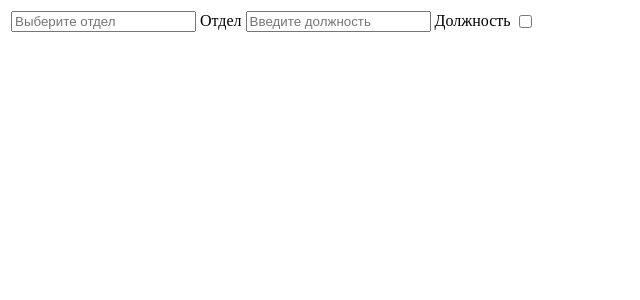
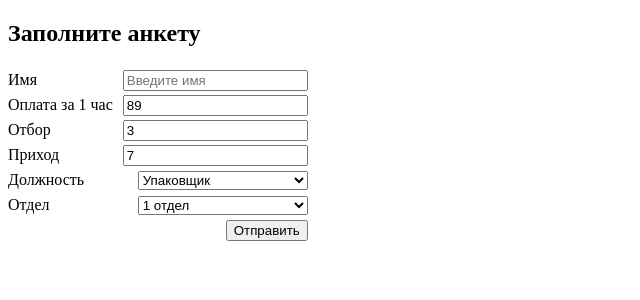
Before and after one commit to sober21/site_salaryProject, a Flask app: template main/templates/data_employees.html in a window 1280 px wide. Shown: the top 300 px of the page, without its empty margins (0-640 px from the left). Run offline with Flask 3, Linux system fonts and the light colour scheme; the template is opened without the code that fills it, so the values that code supplies are empty; parts of the project's set-up code (start-up, migrations or seed data) failed here and were passed over.

Commit message:
Сделано:     Настраиваю ксс и хтмл
Добавить/изменить:
    Добавить вывод данных за прошлый месяц/неделю при нажатии
    на стрелочку(влево/вправо);
    Добавить вывод зарплаты за определенный промежуток времени;
    Проверить работоспособность регистрации;
    Добавить тесты;
    Сделать добавление в базу данных через классы;
    Нормальные названия переменных, функций и т.д.

```diff
--- /dev/null
+++ b/main/static/for_employees.css
@@ -0,0 +1,15 @@
+.field {
+    text-align: right;
+    line-height: 25px;
+
+}
+label {
+    float: left;
+    padding-right: 10px;
+}
+select {
+    width: 170px
+}
+.main{
+    float: left;
+}
--- a/main/templates/data_employees.html
+++ b/main/templates/data_employees.html
@@ -3,22 +3,52 @@
 <head>
     <meta charset="UTF-8">
     <title>Анкета</title>
+    <link href="static/for_employees.css" rel="stylesheet" type="text/css">
 </head>
 <body>
-<table>
-  <tr>
-    <td>
-      <input type="text" id="workplace" placeholder="Выберите отдел">
+<h2>Заполните анкету</h2>
+<form method="post">
+  <div class="main">
+    <div class="field">
+      <label for="name">Имя</label>
+      <input type="text" id="name" required placeholder="Введите имя">
+    </div>
+    <div class="field">
+      <label for="hour_price">Оплата за 1 час</label>
+      <input type="number" value="89" id="hour_price" placeholder="Стоимость 1 часа" required>
+    </div>
+    <div class="field">
+      <label for="position_price1">Отбор</label>
+      <input type="number" step="0.1" value="3" id="position_price1" placeholder="Стоимость 1 позиции" required>
+    </div>
+    <div class="field">
+      <label for="position_price2">Приход</label>
+      <input type="number" step="0.1" value="7" id="position_price2" placeholder="Стоимость 1 позиции" required>
+    </div>
+    <div class="field">
+      <label for="job_title">Должность</label>
+      <select id="job_title" required>
+        <option disabled>Выберите должность</option>
+        <option value="Упаковщик">Упаковщик</option>
+        <option value="Пом.кладовщика">Пом.кладовщика</option>
+        <option value="Кладовщик">Кладовщик</option>
+      </select>
+    </div>
+    <div class="field">
       <label for="workplace">Отдел</label>
-    </td>
-    <td>
-      <input type="text" id="job_title" placeholder="Введите должность">
-      <label for="job_title">Должность</label>
-    </td>
-    <td>
-      <input type="checkbox" value="1 отдел" v>
-    </td>
-  </tr>
-</table>
+      <select id="workplace" required>
+        <option disabled>Выберите отдел</option>
+        <option value="1 отдел">1 отдел</option>
+        <option value="3 отдел">3 отдел</option>
+        <option value="Упаковка">Упаковка</option>
+        <option value="Магазины">Магазины</option>
+      </select>
+    </div>
+    <div class="field">
+      <button type="submit">Отправить</button>
+    </div>
+  </div>
+
+</form>
 </body>
 </html>
```
